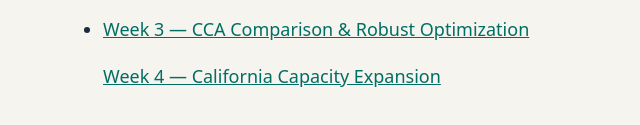
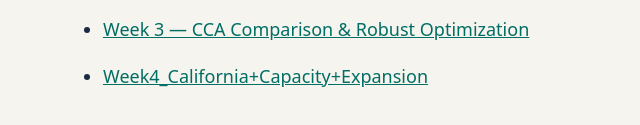
Before and after one commit to mercedeszajac/Snr-Design-Dashboards, a plain HTML site: page index.html in a window 1280 px wide. Shown: the part 267-392 px from the top of the page, without its empty margins (177-817 px from the left). Drawn offline with Linux system fonts and the light colour scheme.

Commit message:
Fix formatting and update link for Week 4

```diff
--- a/index.html
+++ b/index.html
@@ -13,32 +13,44 @@
       color: #182b43;
       font: 18px/1.6 system-ui, sans-serif;
     }
-    li { margin: 18px 0; }
-    a { color: #006e64; }
+
+    li {
+      margin: 18px 0;
+    }
+
+    a {
+      color: #006e64;
+    }
   </style>
 </head>
 <body>
   <h1>Energy Dashboard Collection</h1>
   <p>Select a dashboard to explore.</p>
+
   <ul>
     <li>
       <a href="./Week1_Solar+Battery.html">
         Week 1 — Solar &amp; Battery Explorer
       </a>
     </li>
+
     <li>
       <a href="./Week2_Capacity+Expansion.html">
         Week 2 — Capacity Expansion Overview
       </a>
     </li>
+
     <li>
       <a href="./Week3_CCA_Robust+Optimization.html">
         Week 3 — CCA Comparison &amp; Robust Optimization
       </a>
     </li>
-      <a href="week-4-capacity-expansion.html">
-       Week 4 — California Capacity Expansion
+
+    <li>
+      <a href="./week-4-capacity-expansion.html">
+        Week4_California+Capacity+Expansion
       </a>
+    </li>
   </ul>
 </body>
 </html>
```
